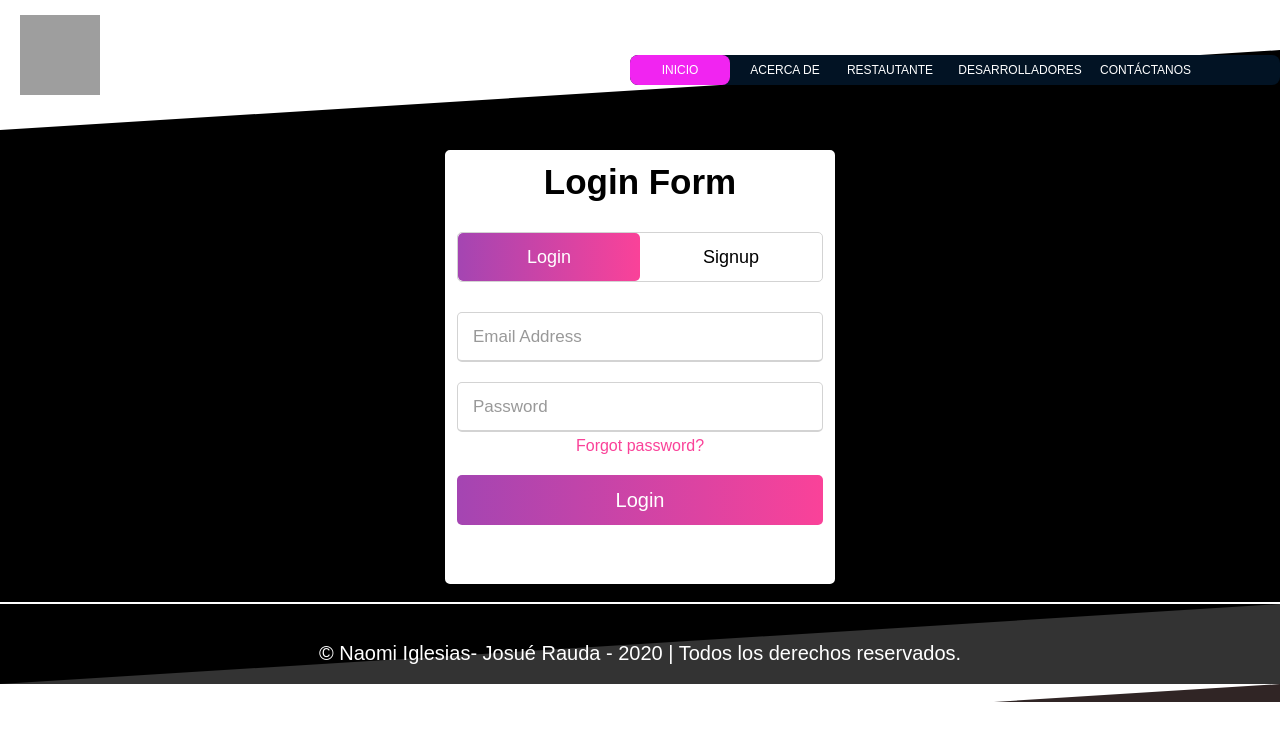
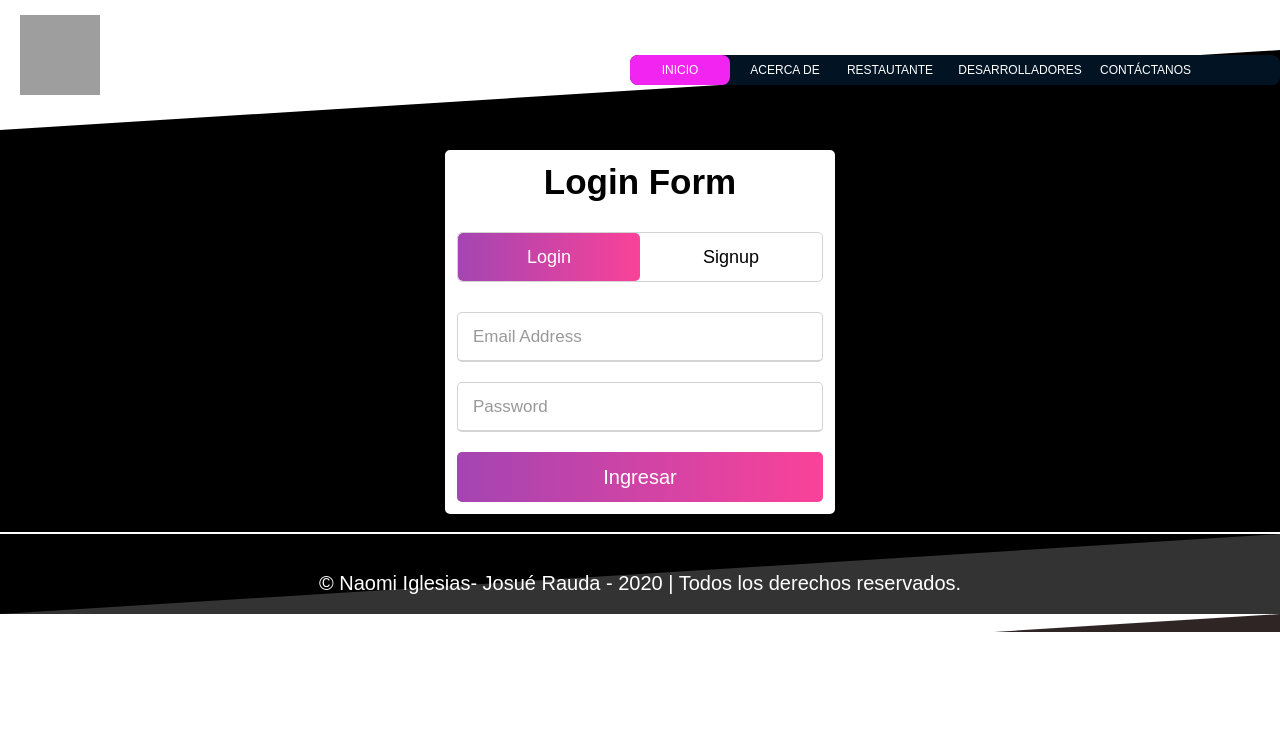
Before and after one commit to JosueRauda7/yummy-restaurant, a React (Create React App) app: page /login in a window 1280 px wide. Shown: the top 740 px of the page. Built offline with nearby package versions, Linux system fonts and the light colour scheme; grey boxes are pictures that could not be loaded.

Commit message:
Avance registro

```diff
--- a/src/containers/Login.js
+++ b/src/containers/Login.js
@@ -1,6 +1,55 @@
-import React from "react";
+import React, { useState } from "react";
 
 const Login = (props) => {
+  const [formSelected, setFormSelected] = useState("Ingresar");
+  const [user, setUser] = useState(null);
+
+  const toogleForm = () => {
+    if (formSelected === "Ingresar") {
+      setFormSelected("Registrarse");
+    } else {
+      setFormSelected("Ingresar");
+    }
+  };
+
+  const handleEmailChange = (e) => {
+    setUser({
+      ...user,
+      email: e.target.value,
+    });
+  };
+
+  const handlePassswordChange = (e) => {
+    setUser({
+      ...user,
+      password: e.target.value,
+    });
+  };
+
+  const handleSubmit = (e) => {
+    e.preventDefault();
+    login();
+  };
+
+  const login = async () => {
+    fetch(
+      "https://identitytoolkit.googleapis.com/v1/accounts:signUp?key=AIzaSyAufGa_G8iSpjSsu08ncty6z0ZfWcIDhSw",
+      {
+        method: "POST",
+        headers: {
+          "Content-Type": "application/json",
+        },
+        body: {
+          email: user.email,
+          password: user.password,
+          returnSecureToken: true,
+        },
+      }
+    )
+      .then((res) => console.log(res))
+      .catch((err) => console.log(err));
+  };
+
   return (
     <section className='our-projects'>
       <div className='skew-arriba'></div>
@@ -16,49 +65,62 @@ const Login = (props) => {
               </div>
               <div className='form-container'>
                 <div className='slide-controls'>
-                  <input type='radio' name='slide' id='login' checked />
-                  <input type='radio' name='slide' id='signup' />
-                  <label for='login' className='slide login'>
+                  <input
+                    type='radio'
+                    name='slide'
+                    id='login'
+                    checked={formSelected === "Ingresar"}
+                  />
+                  <input
+                    type='radio'
+                    name='slide'
+                    id='signup'
+                    checked={formSelected !== "Ingresar"}
+                  />
+                  <label
+                    for='login'
+                    onClick={toogleForm}
+                    className='slide login'>
                     Login
                   </label>
-                  <label for='signup' className='slide signup'>
+                  <label
+                    for='signup'
+                    onClick={toogleForm}
+                    className='slide signup'>
                     Signup
                   </label>
                   <div className='slider-tab'></div>
                 </div>
                 <div className='form-inner'>
-                  <form action='#' className='login'>
+                  <form onSubmit={handleSubmit} className='signup'>
                     <div className='field'>
-                      <input type='text' placeholder='Email Address' required />
-                    </div>
-                    <div className='field'>
-                      <input type='password' placeholder='Password' required />
-                    </div>
-                    <div className='pass-link'>
-                      <a href='#'>Forgot password?</a>
-                    </div>
-                    <div className='field btn'>
-                      <div className='btn-layer'></div>
-                      <input type='submit' value='Login' />
-                    </div>
-                  </form>
-                  <form action='#' class='signup'>
-                    <div className='field'>
-                      <input type='text' placeholder='Email Address' required />
-                    </div>
-                    <div className='field'>
-                      <input type='password' placeholder='Password' required />
+                      <input
+                        type='email'
+                        placeholder='Email Address'
+                        onChange={(e) => handleEmailChange(e)}
+                        required
+                      />
                     </div>
                     <div className='field'>
                       <input
                         type='password'
-                        placeholder='Confirm password'
+                        placeholder='Password'
+                        onChange={(e) => handlePassswordChange(e)}
                         required
                       />
                     </div>
+                    {formSelected === "Registrarse" ? (
+                      <div className='field'>
+                        <input
+                          type='password'
+                          placeholder='Confirm password'
+                          required
+                        />
+                      </div>
+                    ) : null}
                     <div className='field btn'>
                       <div className='btn-layer'></div>
-                      <input type='submit' value='Signup' />
+                      <input type='submit' value={formSelected} />
                     </div>
                   </form>
                 </div>
```
Also changed, not shown: 1 other file (tests, documents, lock files or other folders).
